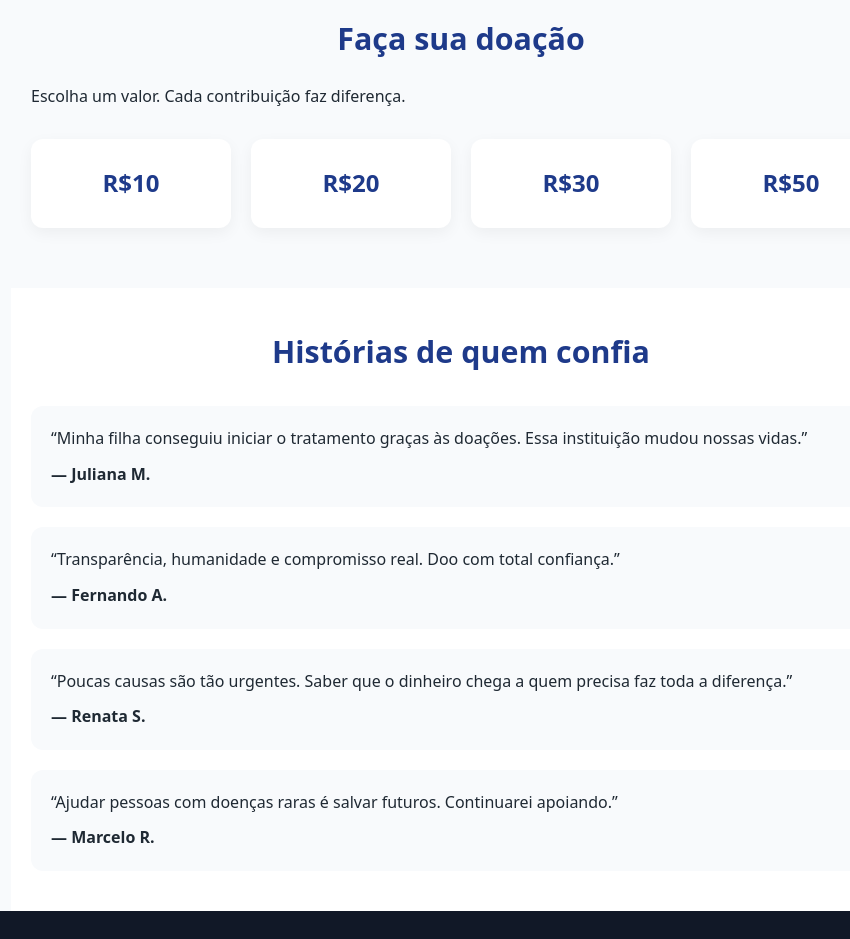
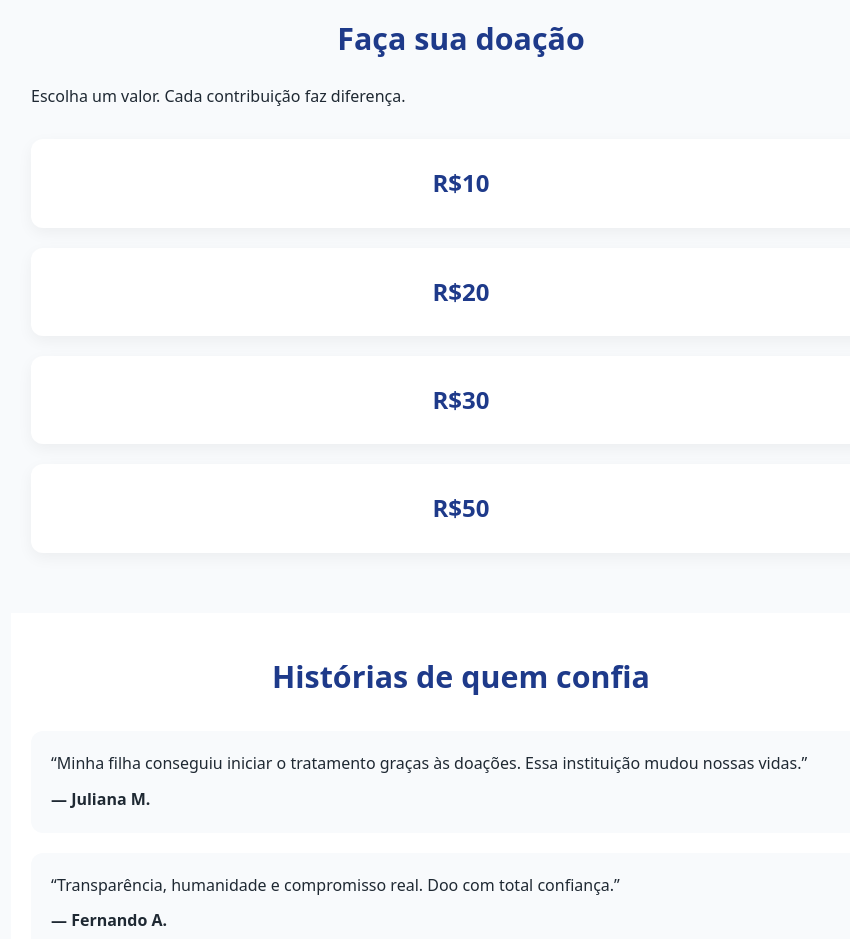
Before and after one commit to pedrozada859-hue/oficial, a plain HTML site: page index.html in a window 1280 px wide. Shown: the part 820-1759 px from the top of the page, without its empty margins (179-1029 px from the left). Drawn offline with Linux system fonts and the light colour scheme.

Commit message:
Initial commit

```diff
--- a/index.html
+++ b/index.html
@@ -53,7 +53,7 @@
     <p>Escolha um valor. Cada contribuição faz diferença.</p>
 
     <div class="valores">
-  <a href="https://gateway.com/pagar?valor=10" class="valor">
+  <a href="https://go.tribopay.com.br/knkyh56lzh" class="valor">
     <span>R$10</span>
   </a>
 
--- a/styles.css
+++ b/styles.css
@@ -112,7 +112,6 @@ section h2 {
 /* DOAÇÕES */
 .valores {
   display: grid;
-  grid-template-columns: repeat(auto-fit, minmax(160px, 1fr));
   gap: 20px;
   margin-top: 30px;
 }
```
